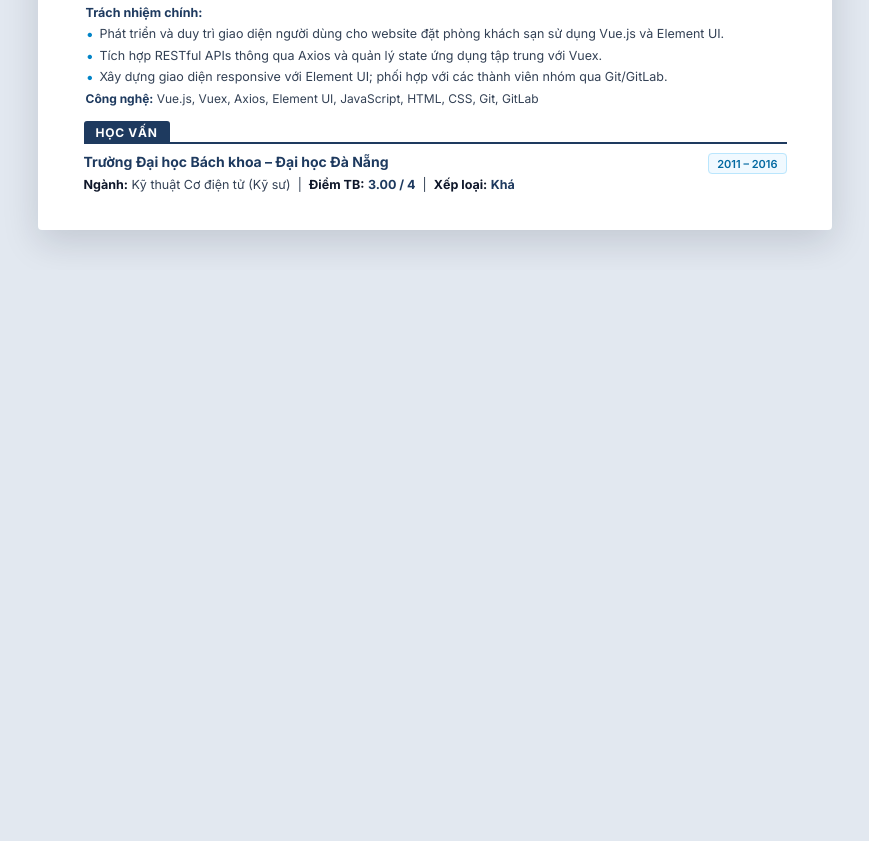
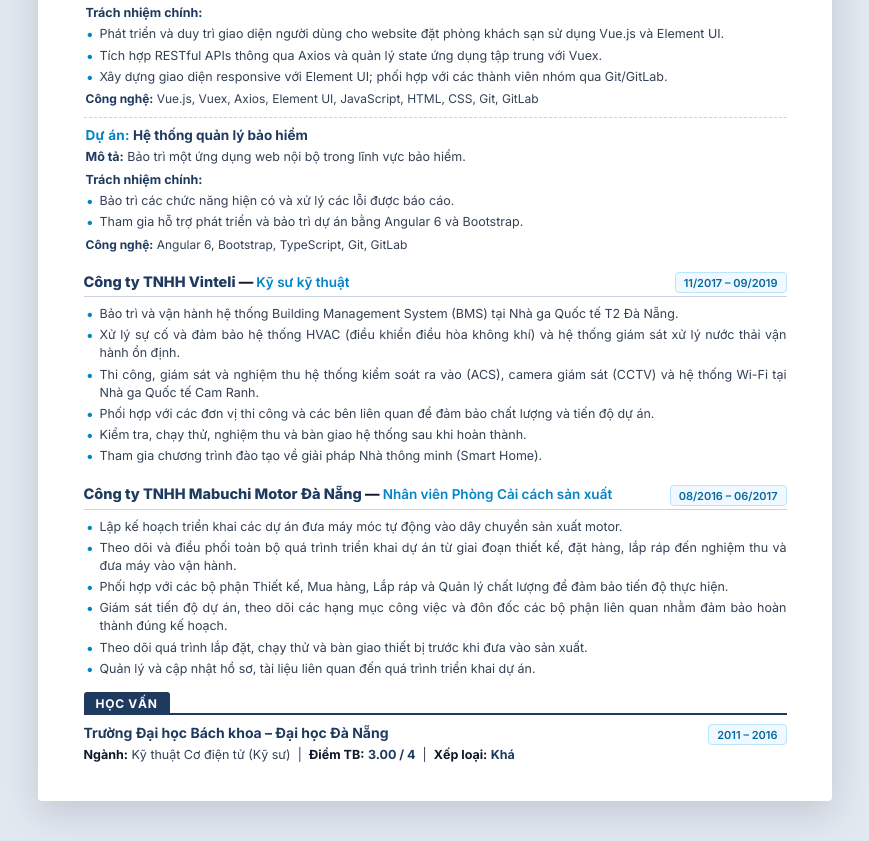
Before and after one commit to NDuyToan/cv-builder, a React (Vite) app: page / in a window 1280 px wide. Shown: the part 2360-3201 px from the top of the page, without its empty margins (205-1074 px from the left). Before the commit the page ends 2630 px from the top, so only its background shows below. Built offline with nearby package versions, Linux system fonts and the light colour scheme.

Commit message:
add exprerience in vinteli, mabuchi

```diff
--- a/src/data/cv-en.ts
+++ b/src/data/cv-en.ts
@@ -273,6 +273,48 @@ export const cvEnglish: CVData = {
             'GitLab',
           ],
         },
+        {
+          name: 'Insurance Management System',
+          description:
+            'Maintained an internal web application in the insurance domain.',
+          responsibilities: [
+            'Maintained existing features and resolved reported bugs and issues.',
+            'Supported development and maintenance of the project using Angular 6 and Bootstrap.',
+          ],
+          technologies: [
+            'Angular 6',
+            'Bootstrap',
+            'TypeScript',
+            'Git',
+            'GitLab',
+          ],
+        },
+      ],
+    },
+    {
+      company: 'Vinteli Company Limited',
+      role: 'Technical Engineer',
+      period: '11/2017 – 09/2019',
+      bullets: [
+        'Maintained and operated the Building Management System (BMS) at Da Nang International Terminal T2.',
+        'Troubleshot issues and ensured stable operation of the HVAC (climate control) system and wastewater treatment monitoring system.',
+        'Executed, supervised, and commissioned Access Control Systems (ACS), CCTV surveillance, and Wi-Fi infrastructure at Cam Ranh International Terminal.',
+        'Coordinated with contractors and project stakeholders to ensure work quality and delivery schedules.',
+        'Conducted system testing, commissioning, quality inspection, and official project handover upon completion.',
+        'Participated in training programs on Smart Home automation solutions.',
+      ],
+    },
+    {
+      company: 'Mabuchi Motor Danang Co., Ltd.',
+      role: 'Production Innovation Staff',
+      period: '08/2016 – 06/2017',
+      bullets: [
+        'Planned and scheduled implementation projects for introducing automated machinery into motor production lines.',
+        'Monitored and coordinated the end-to-end project lifecycle from design, equipment ordering, and assembly to commissioning and live operation.',
+        'Collaborated with Design, Purchasing, Assembly, and Quality Control departments to guarantee project progress.',
+        'Tracked project milestones, monitored work packages, and urged related teams to ensure on-time delivery.',
+        'Supervised machinery installation, trial runs, and equipment handover prior to mass manufacturing.',
+        'Managed and updated engineering records, manuals, and technical documentation related to project execution.',
       ],
     },
   ],
--- a/src/data/cv-vi.ts
+++ b/src/data/cv-vi.ts
@@ -296,6 +296,48 @@ export const cvVietnamese: CVData = {
             "GitLab",
           ],
         },
+        {
+          name: "Hệ thống quản lý bảo hiểm",
+          description:
+            "Bảo trì một ứng dụng web nội bộ trong lĩnh vực bảo hiểm.",
+          responsibilities: [
+            "Bảo trì các chức năng hiện có và xử lý các lỗi được báo cáo.",
+            "Tham gia hỗ trợ phát triển và bảo trì dự án bằng Angular 6 và Bootstrap.",
+          ],
+          technologies: [
+            "Angular 6",
+            "Bootstrap",
+            "TypeScript",
+            "Git",
+            "GitLab",
+          ],
+        },
+      ],
+    },
+    {
+      company: "Công ty TNHH Vinteli",
+      role: "Kỹ sư kỹ thuật",
+      period: "11/2017 – 09/2019",
+      bullets: [
+        "Bảo trì và vận hành hệ thống Building Management System (BMS) tại Nhà ga Quốc tế T2 Đà Nẵng.",
+        "Xử lý sự cố và đảm bảo hệ thống HVAC (điều khiển điều hòa không khí) và hệ thống giám sát xử lý nước thải vận hành ổn định.",
+        "Thi công, giám sát và nghiệm thu hệ thống kiểm soát ra vào (ACS), camera giám sát (CCTV) và hệ thống Wi-Fi tại Nhà ga Quốc tế Cam Ranh.",
+        "Phối hợp với các đơn vị thi công và các bên liên quan để đảm bảo chất lượng và tiến độ dự án.",
+        "Kiểm tra, chạy thử, nghiệm thu và bàn giao hệ thống sau khi hoàn thành.",
+        "Tham gia chương trình đào tạo về giải pháp Nhà thông minh (Smart Home).",
+      ],
+    },
+    {
+      company: "Công ty TNHH Mabuchi Motor Đà Nẵng",
+      role: "Nhân viên Phòng Cải cách sản xuất",
+      period: "08/2016 – 06/2017",
+      bullets: [
+        "Lập kế hoạch triển khai các dự án đưa máy móc tự động vào dây chuyền sản xuất motor.",
+        "Theo dõi và điều phối toàn bộ quá trình triển khai dự án từ giai đoạn thiết kế, đặt hàng, lắp ráp đến nghiệm thu và đưa máy vào vận hành.",
+        "Phối hợp với các bộ phận Thiết kế, Mua hàng, Lắp ráp và Quản lý chất lượng để đảm bảo tiến độ thực hiện.",
+        "Giám sát tiến độ dự án, theo dõi các hạng mục công việc và đôn đốc các bộ phận liên quan nhằm đảm bảo hoàn thành đúng kế hoạch.",
+        "Theo dõi quá trình lắp đặt, chạy thử và bàn giao thiết bị trước khi đưa vào sản xuất.",
+        "Quản lý và cập nhật hồ sơ, tài liệu liên quan đến quá trình triển khai dự án.",
       ],
     },
   ],
```
